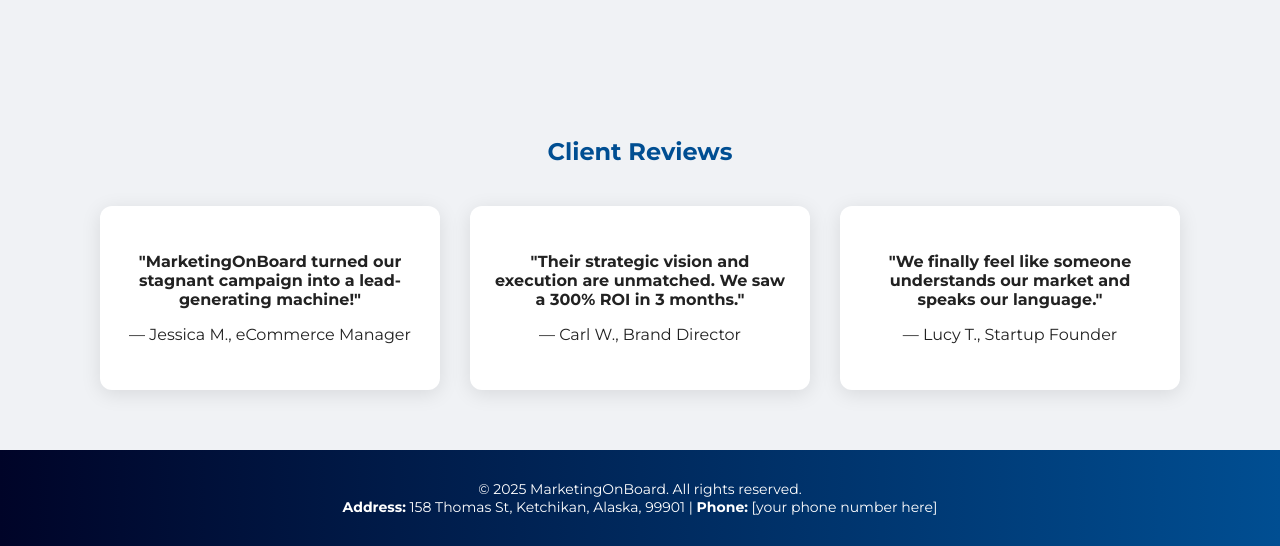
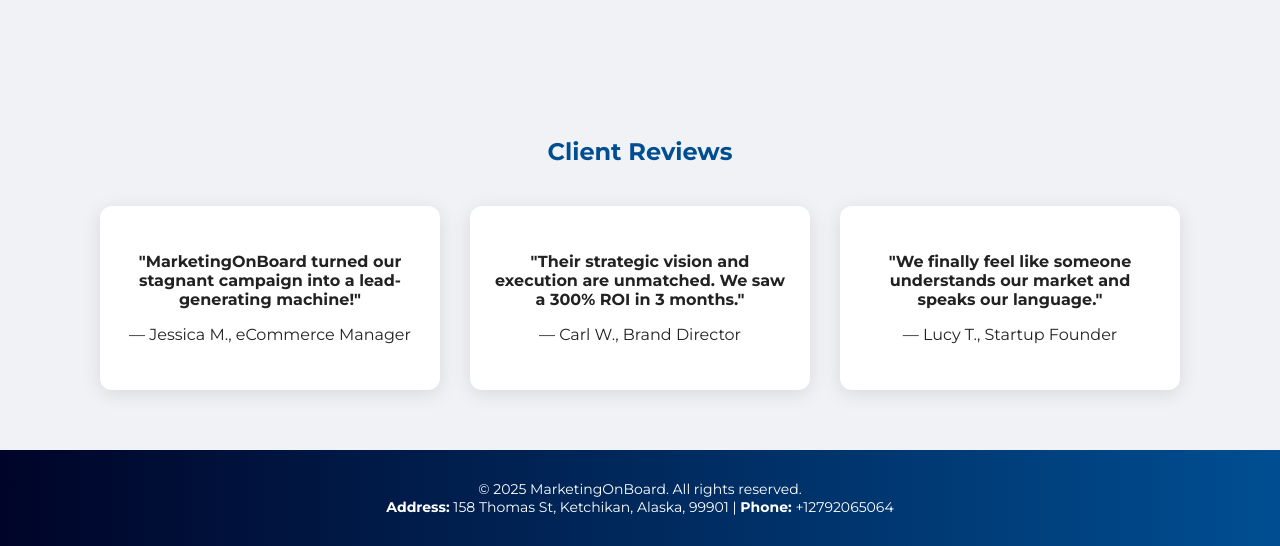
Before and after one commit to felipe282003/pagina, a plain HTML site: page index.html in a window 1280 px wide. Shown: the part 3834-4380 px from the top of the page. Drawn offline with Linux system fonts and the light colour scheme.

Commit message:
Update index.html

```diff
--- a/index.html
+++ b/index.html
@@ -203,7 +203,7 @@
 
   <footer>
     <p>&copy; 2025 MarketingOnBoard. All rights reserved.</p>
-    <p><strong>Address:</strong> 158 Thomas St, Ketchikan, Alaska, 99901 | <strong>Phone:</strong> [your phone number here]</p>
+    <p><strong>Address:</strong> 158 Thomas St, Ketchikan, Alaska, 99901 | <strong>Phone:</strong> +12792065064</p>
   </footer>
 </body>
 </html>
```
